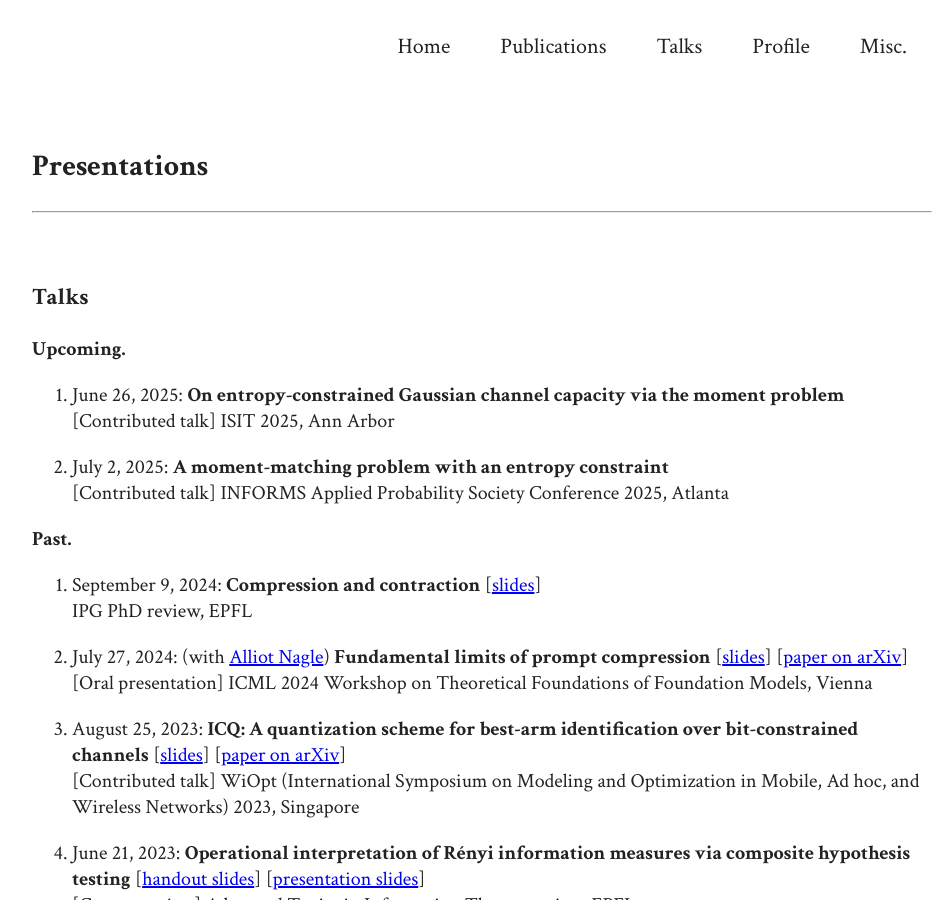
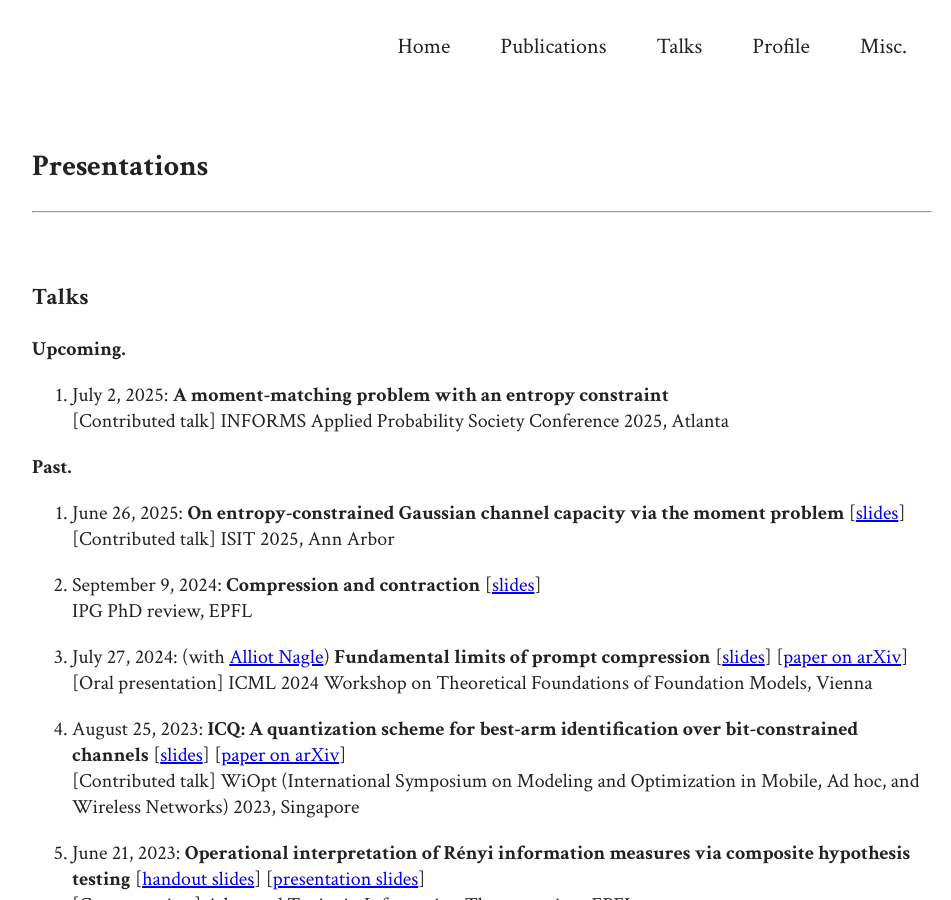
Before and after one commit to adwaygirish/adwaygirish.github.io, a Jekyll site: the page built from talks.md, in a window 1280 px wide and 900 px high. Shown: the whole window, without its empty margins (158-1109 px from the left). Built offline with Jekyll 4.4.1, drawn with Linux system fonts in a browser that asks for light colours.

Commit message:
added ISIT slides

```diff
--- a/talks.md
+++ b/talks.md
@@ -14,13 +14,14 @@ permalink: /talks
 
 **Upcoming.**
 
-1. June 26, 2025: **On entropy-constrained Gaussian channel capacity via the moment problem**\
-[Contributed talk] ISIT 2025, Ann Arbor
 
-2. July 2, 2025: **A moment-matching problem with an entropy constraint**\
+1. July 2, 2025: **A moment-matching problem with an entropy constraint**\
 [Contributed talk] INFORMS Applied Probability Society Conference 2025, Atlanta
 
 **Past.**
+
+1. June 26, 2025: **On entropy-constrained Gaussian channel capacity via the moment problem** [[slides](http://adwaygirish.github.io/files/talks/isit2025.pdf)]\
+    [Contributed talk] ISIT 2025, Ann Arbor
 
 1.  September 9, 2024: **Compression and contraction** [[slides](http://adwaygirish.github.io/files/talks/ipg-phd-review_2024.pdf)]\
     IPG PhD review, EPFL
```
